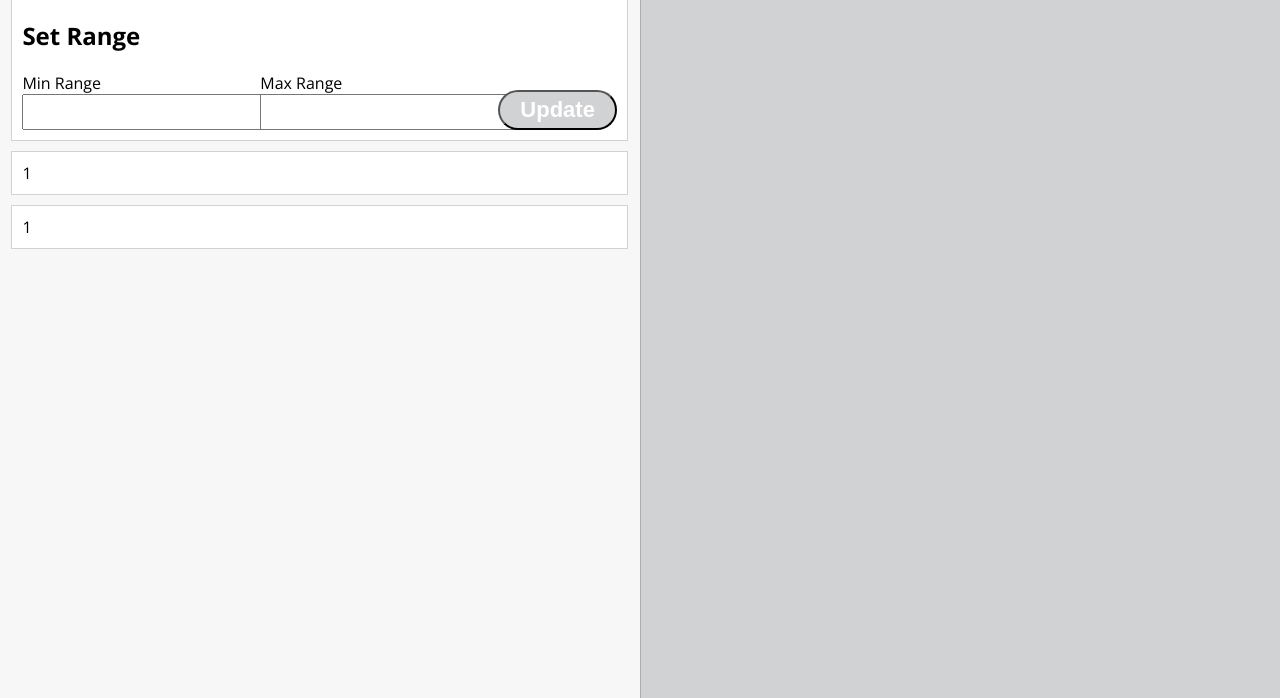
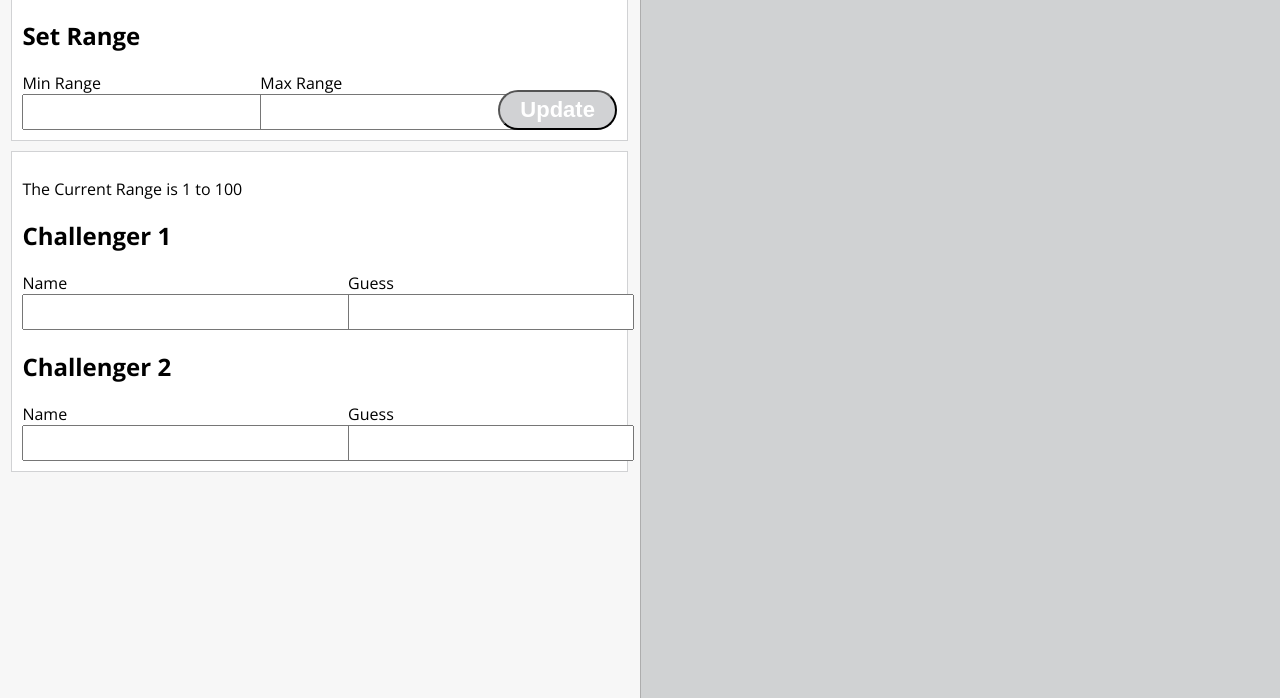
Before and after one commit to dreardon1021/number-guesser, a plain HTML site: page index.html in a window 1280 px wide. Shown: the part 126-824 px from the top of the page. Drawn offline with nearby package versions, Linux system fonts and the light colour scheme.

Commit message:
Added challenger box

```diff
--- a/index.html
+++ b/index.html
@@ -17,22 +17,45 @@
       <section class="main-column column-left">
         <div class="set-range left-box">
           <h2>Set Range</h2>
-          <div class="set-range-flex">
-            <div class="">
+          <div class="label-input-flex">
+            <div class="label-input">
               <label for="min-range">Min Range</label>
               <input type="text" name="min-range">
             </div>
-            <div class="">
+            <div class="label-input">
               <label for="max-range">Max Range</label>
               <input type="text" name="max-range">
             </div>
             <button class="update-button" type="button" name="update">Update</button>
           </div>
         </div>
-        <div class="current-range left-box">1
+        <div class="current-range left-box">
+          <p>The Current Range is 1 to 100</p>
+          <h2>Challenger 1</h2>
+          <div class="label-input-flex">
+            <div class="input-name">
+              <label for="name">Name</label>
+              <input type="text" name="min-range">
+            </div>
+            <div class="input-guess">
+              <label for="guess">Guess</label>
+              <input type="text" name="max-range">
+            </div>
+          </div>
+          <h2>Challenger 2</h2>
+          <div class="label-input-flex">
+            <div class="input-name">
+              <label for="name">Name</label>
+              <input type="text" name="min-range">
+            </div>
+            <div class="input-guess">
+              <label for="guess">Guess</label>
+              <input type="text" name="max-range">
+            </div>
+          </div>
         </div>
-        <div class="latest-guess left-box">1
-        </div>
+        <!-- <div class="latest-guess left-box">1
+        </div> -->
       </section>
 
       <div class="main-column column-right">
--- a/styles.css
+++ b/styles.css
@@ -66,9 +66,18 @@ header {
 
 
 /* left column items */
-.set-range-flex {
+.label-input-flex {
   display: flex;
   justify-content: space-between;
+}
+
+.input-guess {
+  position: relative;
+  right: 84px;
+}
+
+.input-name {
+  width: 43%;
 }
 
 .left-box {
```
